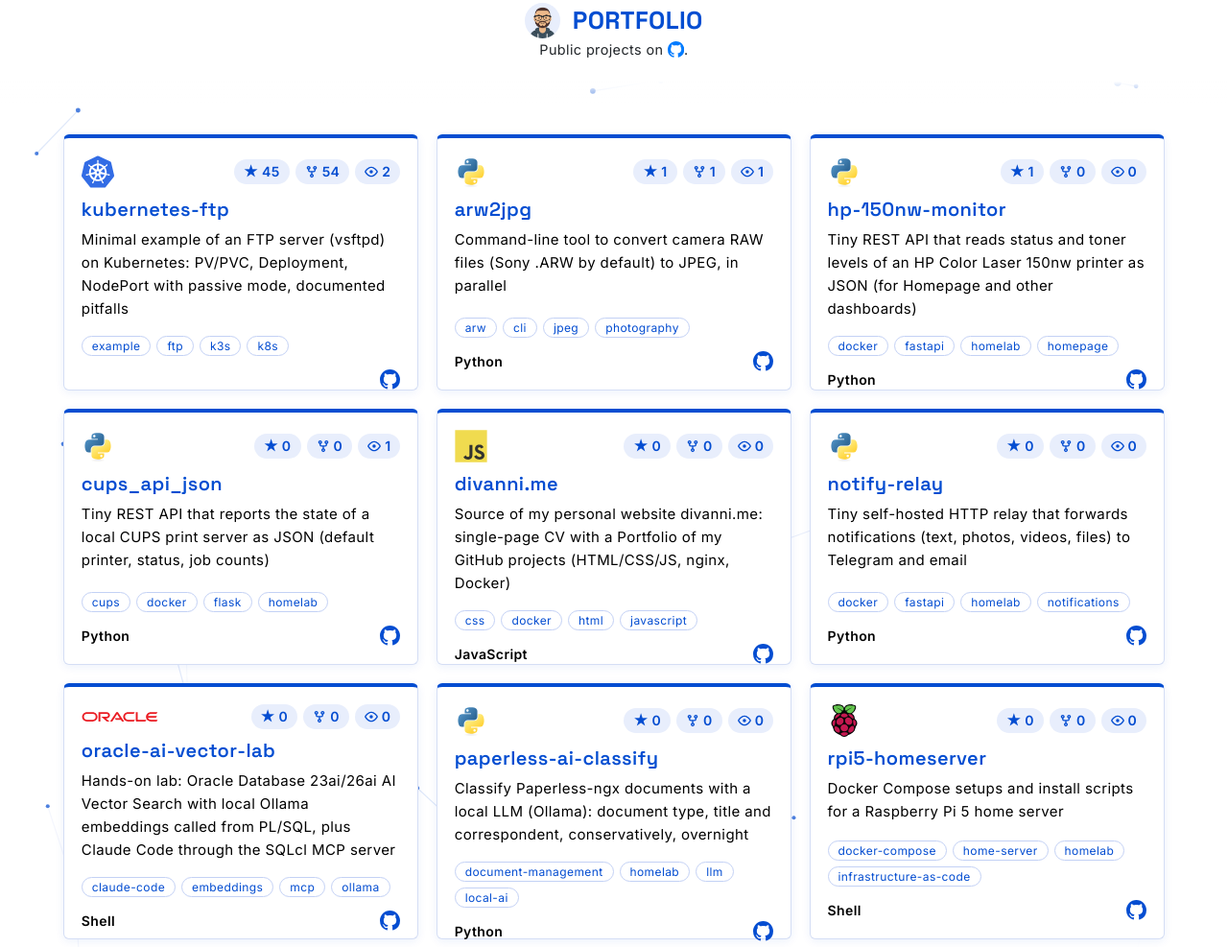
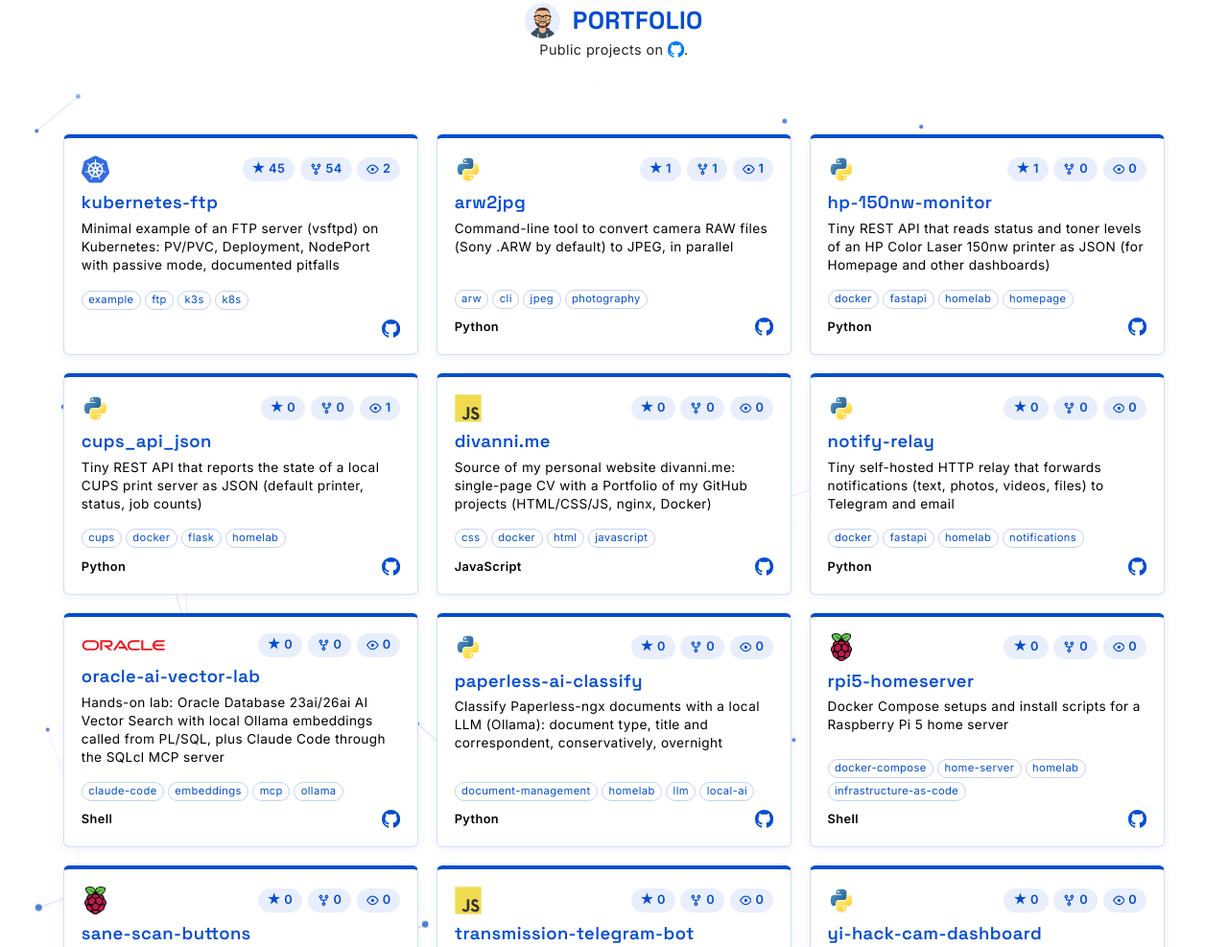
Before and after one commit to aledv/divanni.me, a website: page index.html in a window 1280 px wide. Shown: the part 2811-3798 px from the top of the page at 96% size. Drawn offline with nearby package versions, Linux system fonts and the light colour scheme; a web font is replaced by a local one.

Commit message:
Portfolio cards: restore viewport-proportional text sizes (lost in the sticky rewrite), automatic row height so nothing overflows
Co-Authored-By: Claude Sonnet 5.5 <noreply@anthropic.com>
Claude-Session: https://claude.ai/code/session_01A4tWuQcyTXyaN95jF7xJbj

```diff
--- a/css/media.css
+++ b/css/media.css
@@ -173,8 +173,8 @@
 
 
 /* Desktop: the Portfolio header (avatar, title, subtitle) is sticky at the top while the tiles scroll natively
-   underneath; it has a white background and a short fade below it so tiles never show through. Rows are sized from
-   the viewport so that two rows fit under the header. */
+   underneath; it has a white background and a short fade below it so tiles never show through. Card rows have automatic
+   height (the tallest card of a row sets it, nothing overflows). */
 @media only screen and (min-width : 768px) {
     .portfolio {
         --vh: 100vh;
@@ -183,7 +183,6 @@
         --gap: clamp(10px, 2.4vh, 32px);
         --m: clamp(20px, 6vh, 64px);
         --p: calc(var(--gap) * 0.4);
-        --row: calc((var(--vh) - var(--pad) - var(--head) - 2 * var(--m) - var(--gap) - 2 * var(--p)) / 2);
 
         padding: 0 0 calc(var(--m) + var(--p));
     }
@@ -194,7 +193,7 @@
         }
     }
 
-    /* whole pixels, so that every row has the same height */
+    /* whole pixels */
     @supports (width: round(down, 1px, 1px)) {
         .portfolio {
             --pad: round(down, clamp(16px, 4vh, 56px), 1px);
@@ -202,8 +201,7 @@
             --gap: round(down, clamp(10px, 2.4vh, 32px), 1px);
             --m: round(down, clamp(20px, 6vh, 64px), 1px);
             --p: round(down, calc(var(--gap) * 0.4), 1px);
-            --row: round(down, calc((var(--vh) - var(--pad) - var(--head) - 2 * var(--m) - var(--gap) - 2 * var(--p)) / 2), 1px);
-        }
+            }
     }
 
     .portfolio-head {
@@ -254,7 +252,8 @@
 
     .repo-grid {
         grid-template-columns: repeat(3, minmax(0, 1fr));
-        grid-auto-rows: var(--row);
+        grid-auto-rows: auto;
+        align-items: stretch;
         gap: var(--gap);
         padding: var(--p) 0;
         margin-top: var(--m);
@@ -267,6 +266,45 @@
 
     .repo-head {
         margin-bottom: clamp(4px, 1.2vh, 14px);
+    }
+
+    .repo-icon {
+        width: clamp(22px, 3.6vh, 44px);
+        height: clamp(22px, 3.6vh, 44px);
+    }
+
+    .repo-icon-wide {
+        width: clamp(64px, 11vh, 120px);
+        height: auto;
+    }
+
+    .repo-stats {
+        gap: clamp(3px, 0.7vh, 6px);
+    }
+
+    .repo-stars,
+    .repo-meta {
+        font-size: clamp(11px, 1.6vh, 16px);
+    }
+
+    .repo-name {
+        margin-bottom: clamp(2px, 0.8vh, 10px);
+        font-size: clamp(14px, 2.3vh, 26px);
+    }
+
+    .repo-desc {
+        font-size: clamp(11px, 1.7vh, 18px);
+        line-height: 1.4;
+    }
+
+    .repo-topics {
+        gap: 4px;
+        margin-bottom: clamp(4px, 1.2vh, 14px);
+    }
+
+    .repo-topic {
+        padding: 0 clamp(6px, 0.8vh, 10px);
+        font-size: clamp(10px, 1.4vh, 14px);
     }
 }
 
--- a/index.html
+++ b/index.html
@@ -15,7 +15,7 @@
       <link rel="stylesheet" href="https://cdn.jsdelivr.net/gh/konpa/devicon@df6431e323547add1b4cf45992913f15286456d3/devicon.min.css">
       <link rel="stylesheet" href="css/style.css?v=9c6c4ecf">
       <!-- MEDIA-->
-      <link rel="stylesheet" href="css/media.css?v=111203bc">
+      <link rel="stylesheet" href="css/media.css?v=bd42e245">
       <link rel="preload" href="fonts/Inter/Inter-400.woff2" as="font" type="font/woff2" crossorigin>
       <link rel="preload" href="fonts/SpaceGrotesk/SpaceGrotesk-700.woff2" as="font" type="font/woff2" crossorigin>
       <link rel="preload" href="fonts/Inter/Inter-600.woff2" as="font" type="font/woff2" crossorigin>
```
Also changed, not shown: CLAUDE.md (+1 -1 lines).
